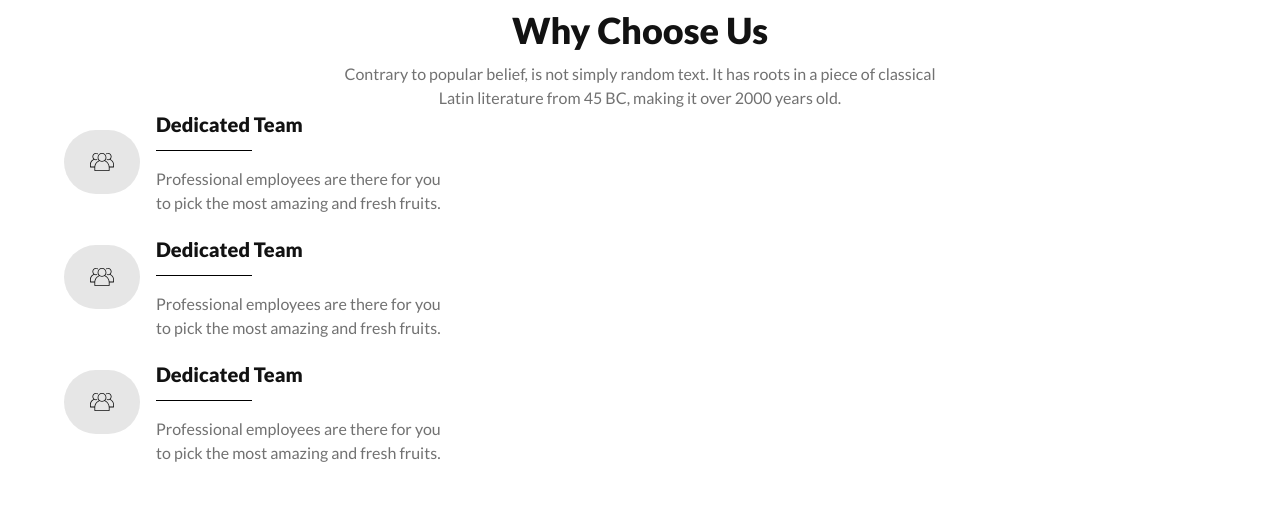
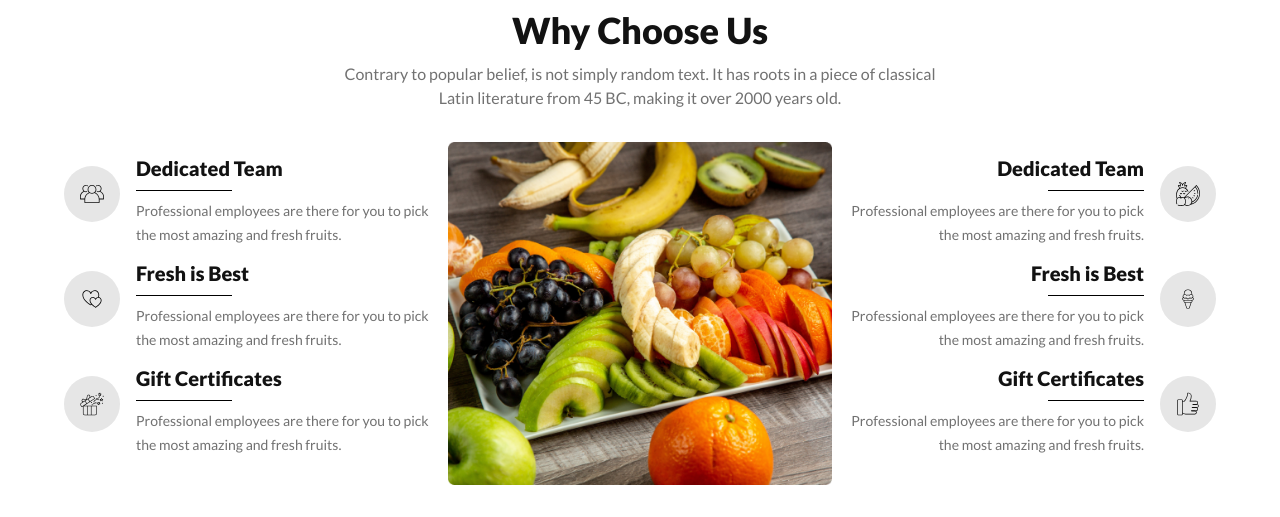
Before and after one commit to Aaban-Nayeem/B8A3-fruit-brust-assignment, a website: page index.html in a window 1280 px wide. Shown: the part 2637-3154 px from the top of the page. Before the commit the page ends 3102 px from the top, so only its background shows below. Drawn offline with Linux system fonts and the light colour scheme.

Commit message:
why choose us done

```diff
--- a/index.html
+++ b/index.html
@@ -969,55 +969,139 @@
           </p>
         </div>
         <!-- Text and Image container -->
-        <div class="grid grid-cols-3">
+        <div class="my-8 grid grid-cols-3">
           <!-- container 01 -->
           <div>
-            <div class="grid grid-cols-4 items-center gap-4">
+            <div class="flex items-center gap-4">
               <div
-                class="items-center justify-center rounded-full bg-[#1212121a]"
+                class="h-14 w-14 flex-none items-center rounded-full bg-[#1212121a]"
               >
-                <img src="./images/icon1.svg" alt="" class="mx-auto p-5" />
+                <img
+                  src="./images/icon1.svg"
+                  alt=""
+                  class="relative top-4 mx-auto"
+                />
               </div>
-              <div class="col-[2_/_span_5]">
-                <h3 class="pb-3 text-xl font-extrabold text-[#121212]">
+              <div class="">
+                <h3 class="mt-3 pb-2 text-xl font-extrabold text-[#121212]">
                   Dedicated Team
                 </h3>
-                <hr class="w-24 border-black py-2" />
-                <p class="text-base font-medium text-[#12121299]">
+                <hr class="w-24 border-black pb-2" />
+                <p class="text-[14px] font-medium leading-6 text-[#12121299]">
                   Professional employees are there for you to pick the most
                   amazing and fresh fruits.
                 </p>
               </div>
             </div>
-            <div class="grid grid-cols-4 items-center gap-4">
+            <div class="flex items-center gap-4">
               <div
-                class="items-center justify-center rounded-full bg-[#1212121a]"
+                class="h-14 w-14 flex-none items-center rounded-full bg-[#1212121a]"
               >
-                <img src="./images/icon1.svg" alt="" class="mx-auto p-5" />
+                <img
+                  src="./images/icon2.svg"
+                  alt=""
+                  class="relative top-4 mx-auto"
+                />
               </div>
-              <div class="col-[2_/_span_5]">
-                <h3 class="pb-3 text-xl font-extrabold mt-5 text-[#121212]">
-                  Dedicated Team
+              <div class="">
+                <h3 class="mt-3 pb-2 text-xl font-extrabold text-[#121212]">
+                  Fresh is Best
                 </h3>
-                <hr class="w-24 border-black py-2" />
-                <p class="text-base font-medium text-[#12121299]">
+                <hr class="w-24 border-black pb-2" />
+                <p class="text-[14px] font-medium leading-6 text-[#12121299]">
                   Professional employees are there for you to pick the most
                   amazing and fresh fruits.
                 </p>
               </div>
             </div>
-            <div class="grid grid-cols-4 items-center gap-4">
+            <div class="flex items-center gap-4">
               <div
-                class="items-center justify-center rounded-full bg-[#1212121a]"
+                class="h-14 w-14 flex-none items-center rounded-full bg-[#1212121a]"
               >
-                <img src="./images/icon1.svg" alt="" class="mx-auto p-5" />
+                <img
+                  src="./images/icon3.svg"
+                  alt=""
+                  class="relative top-4 mx-auto"
+                />
               </div>
-              <div class="col-[2_/_span_5]">
-                <h3 class="pb-3 text-xl font-extrabold mt-5 text-[#121212]">
+              <div class="">
+                <h3 class="mt-3 pb-2 text-xl font-extrabold text-[#121212]">
+                  Gift Certificates
+                </h3>
+                <hr class="w-24 border-black pb-2" />
+                <p class="text-[14px] font-medium leading-6 text-[#12121299]">
+                  Professional employees are there for you to pick the most
+                  amazing and fresh fruits.
+                </p>
+              </div>
+            </div>
+          </div>
+          <!-- container 02 -->
+          <div class="flex items-center">
+            <img src="./images/whychoose1.png" alt="" />
+          </div>
+          <!-- container 03 -->
+          <div>
+            <div class="flex flex-row-reverse items-center gap-4">
+              <div
+                class="h-14 w-14 flex-none items-center rounded-full bg-[#1212121a]"
+              >
+                <img
+                  src="./images/icon4.svg"
+                  alt=""
+                  class="relative top-4 mx-auto"
+                />
+              </div>
+              <div class="text-right">
+                <h3 class="mt-3 pb-2 text-xl font-extrabold text-[#121212]">
                   Dedicated Team
                 </h3>
-                <hr class="w-24 border-black py-2" />
-                <p class="text-base font-medium text-[#12121299]">
+
+                <hr class="ms-auto flex w-24 border-black pb-2" />
+
+                <p class="text-[14px] font-medium leading-6 text-[#12121299]">
+                  Professional employees are there for you to pick the most
+                  amazing and fresh fruits.
+                </p>
+              </div>
+            </div>
+            <div class="flex flex-row-reverse items-center gap-4">
+              <div
+                class="h-14 w-14 flex-none items-center rounded-full bg-[#1212121a]"
+              >
+                <img
+                  src="./images/icon5.svg"
+                  alt=""
+                  class="relative top-4 mx-auto"
+                />
+              </div>
+              <div class="text-right">
+                <h3 class="mt-3 pb-2 text-xl font-extrabold text-[#121212]">
+                  Fresh is Best
+                </h3>
+                <hr class="ms-auto w-24 border-black pb-2" />
+                <p class="text-[14px] font-medium leading-6 text-[#12121299]">
+                  Professional employees are there for you to pick the most
+                  amazing and fresh fruits.
+                </p>
+              </div>
+            </div>
+            <div class="flex flex-row-reverse items-center gap-4">
+              <div
+                class="h-14 w-14 flex-none items-center rounded-full bg-[#1212121a]"
+              >
+                <img
+                  src="./images/icon6.svg"
+                  alt=""
+                  class="relative top-4 mx-auto"
+                />
+              </div>
+              <div class="text-right">
+                <h3 class="mt-3 pb-2 text-xl font-extrabold text-[#121212]">
+                  Gift Certificates
+                </h3>
+                <hr class="ms-auto w-24 border-black pb-2" />
+                <p class="text-[14px] font-medium leading-6 text-[#12121299]">
                   Professional employees are there for you to pick the most
                   amazing and fresh fruits.
                 </p>
```
Also changed, not shown: dist/output.css.
